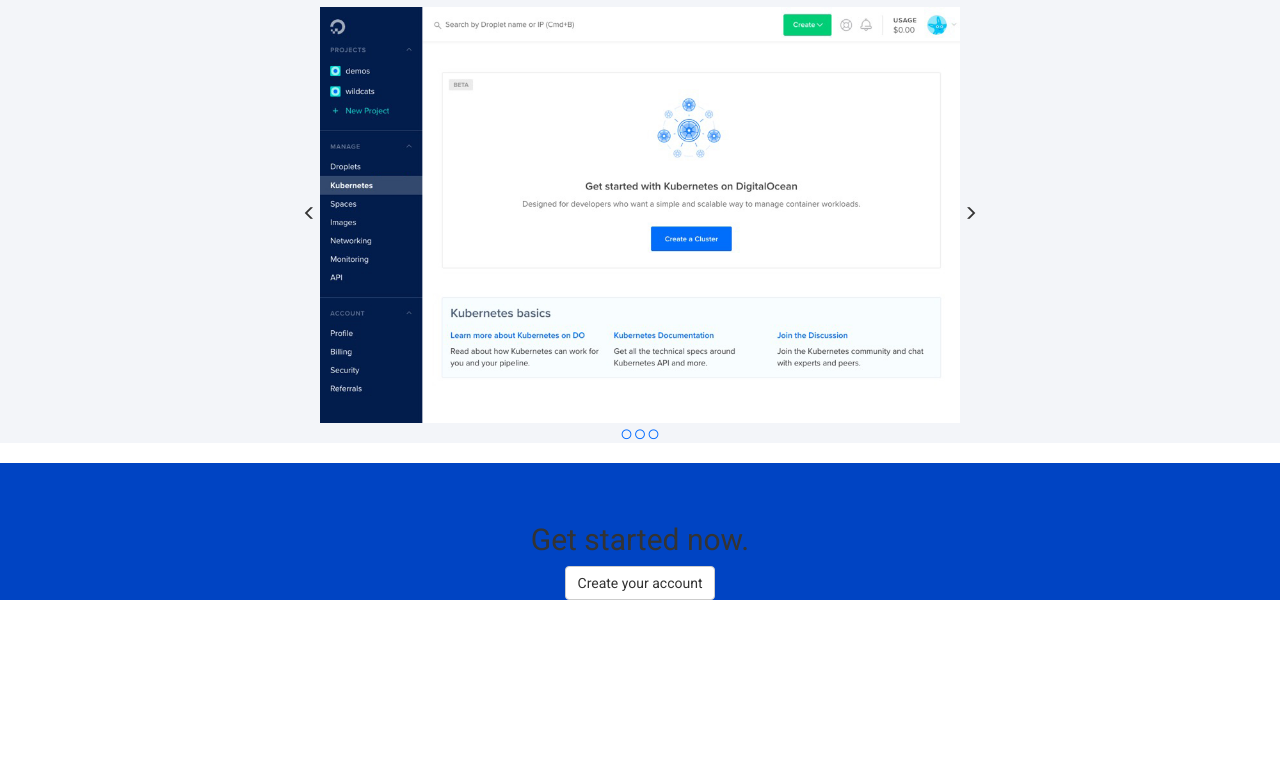
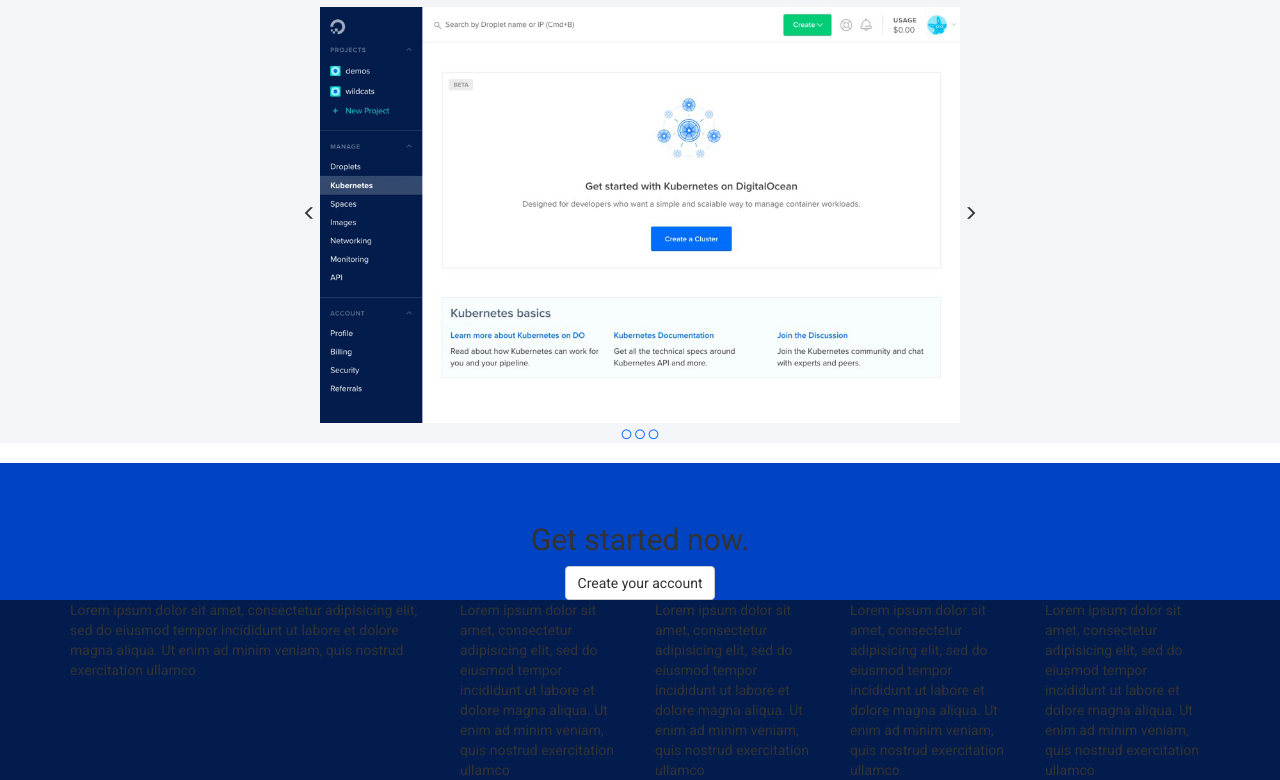
Before and after one commit to RizDoballah/html-css-digitalocean, a plain HTML site: page index.html in a window 1280 px wide. Shown: the part 1813-2593 px from the top of the page. Before the commit the page ends 2413 px from the top, so only its background shows below. Drawn offline with nearby package versions, Linux system fonts and the light colour scheme.

Commit message:
struttura footer

```diff
--- a/css/style.css
+++ b/css/style.css
@@ -86,3 +86,6 @@ body {
 #get_started {
   background-color: #0044C3;
 }
+footer {
+  background-color: #031C4E;
+}
--- a/index.html
+++ b/index.html
@@ -143,14 +143,27 @@
         <h2 class="padding_top_60">Get started now.</h2>
         <a class="btn btn-default" href="#" role="button">Create your account</a>
       </div>
-
     </section>
     <!-- /Get_started -->
+  </main>
   <!-- /Main -->
-  </main>
 
   <!-- Footer -->
   <footer>
+    <div class="container">
+      <div class="row">
+        <div class="col-xs-12 col-md-12 col-lg-4">Lorem ipsum dolor sit amet, consectetur adipisicing elit, sed do eiusmod tempor incididunt ut labore et dolore magna aliqua. Ut enim ad minim veniam, quis nostrud exercitation ullamco </div>
+        <div class="col-xs-12 col-md-6 col-lg-2">Lorem ipsum dolor sit amet, consectetur adipisicing elit, sed do eiusmod tempor incididunt ut labore et dolore magna aliqua. Ut enim ad minim veniam, quis nostrud exercitation ullamco
+        </div>
+        <div class="col-xs-12 col-md-6 col-lg-2">Lorem ipsum dolor sit amet, consectetur adipisicing elit, sed do eiusmod tempor incididunt ut labore et dolore magna aliqua. Ut enim ad minim veniam, quis nostrud exercitation ullamco
+        </div>
+        <div class="col-xs-12 col-md-6 col-lg-2">Lorem ipsum dolor sit amet, consectetur adipisicing elit, sed do eiusmod tempor incididunt ut labore et dolore magna aliqua. Ut enim ad minim veniam, quis nostrud exercitation ullamco
+        </div>
+        <div class="col-xs-12 col-md-6 col-lg-2">
+          Lorem ipsum dolor sit amet, consectetur adipisicing elit, sed do eiusmod tempor incididunt ut labore et dolore magna aliqua. Ut enim ad minim veniam, quis nostrud exercitation ullamco
+        </div>
+      </div>
+    </div>
 
   </footer>
 
```
